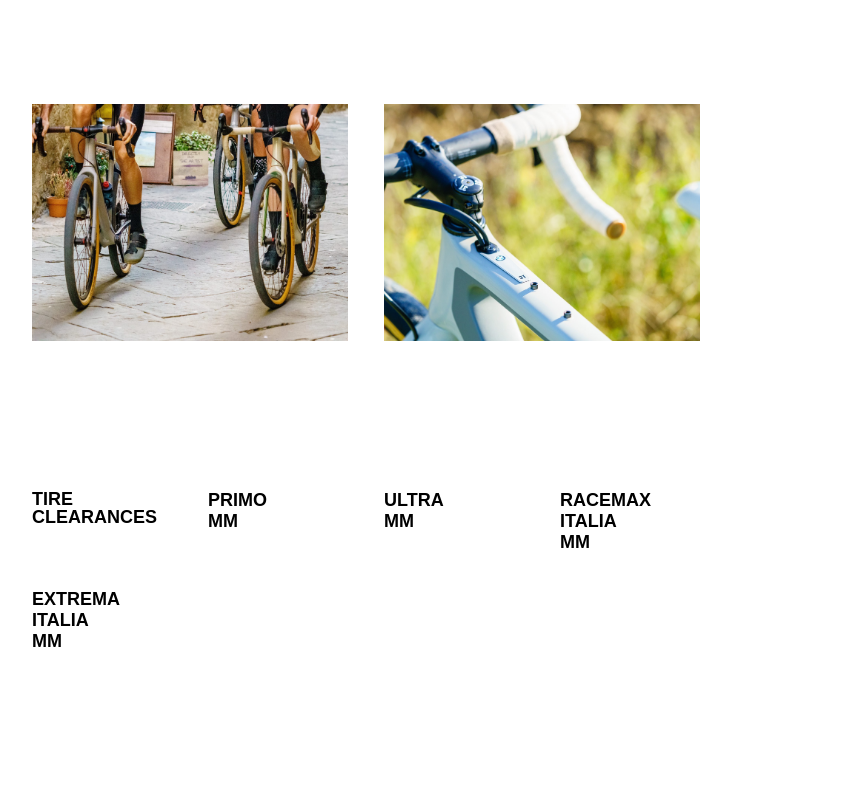
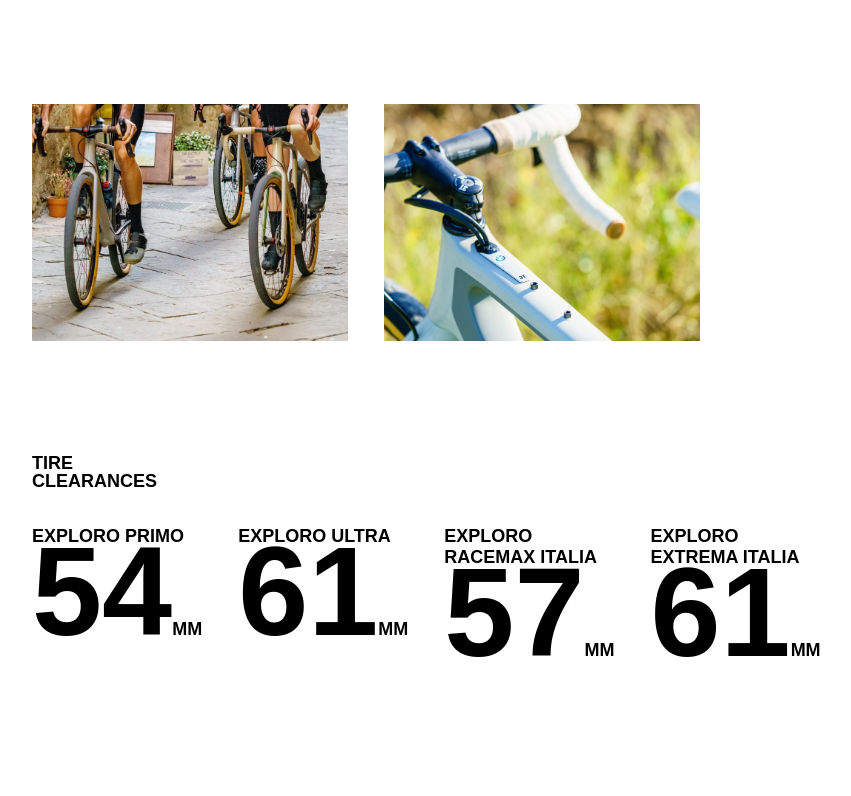
Before and after one commit to JoshuaIsADev/3t, a React (Vite) app: page /exploro in a window 1280 px wide. Shown: the part 2000-2796 px from the top of the page, without its empty margins (404-1255 px from the left). Built offline with nearby package versions, Linux system fonts and the light colour scheme; a web font is replaced by a local one.

Commit message:
finished tire section, added gallery section

```diff
--- a/src/pages/Exploro.jsx
+++ b/src/pages/Exploro.jsx
@@ -9,6 +9,7 @@
 import Section from '../ui/Section';
 import Video from '../ui/Video';
 import Img from '../ui/Img';
+import Gallery from '../ui/Gallery';
 
 const exploroProducts = [
   {
@@ -17,6 +18,7 @@
     price: '2,988',
     link: 'primo',
     image: '/img/3t-exploro-primo.jpg',
+    tire: '54',
   },
   {
     name: 'Exploro Ultra',
@@ -24,6 +26,7 @@
     price: '3,298',
     link: 'ultra',
     image: '/img/3t-exploro-ultra.jpg',
+    tire: '61',
   },
   {
     name: 'Exploro Racemax Italia',
@@ -31,6 +34,7 @@
     price: '7,684',
     link: 'racemax',
     image: '/img/3t-exploro-racemax-italia.jpg',
+    tire: '57',
   },
   {
     name: 'Exploro Extrema Italia',
@@ -38,6 +42,7 @@
     price: '7,299',
     link: 'extrema',
     image: '/img/3t-exploro-extrema-italia.jpg',
+    tire: '61',
   },
 ];
 
@@ -52,19 +57,10 @@
       '/img/3T-BMW-Exploro-Bike-42.jpg',
       '/img/3T-BMW-Exploro-Bike-13.jpg',
     ],
-  },
-];
-
-const productTires = [
-  {
-    id: 'exploro',
-    name: ['Primo', 'Ultra', 'Racemax Italia', 'Extrema Italia'],
-    size: ['54', '61', '57', '61'],
-  },
-  {
-    id: 'strada',
-    name: ['SPrimo', 'SUltra', 'SRacemax Italia', 'SExtrema Italia'],
-    size: ['54', '61', '57', '61'],
+    galleryImg: [
+      '/img/3T-BMW-Exploro-Bike-42.jpg',
+      '/img/3T-BMW-Exploro-Bike-13.jpg',
+    ],
   },
 ];
 
@@ -121,15 +117,27 @@
             </Column>
           ))}
         </Row>
+        <Row $variation='smallPadding'>
+          <Heading as='h5'>Tire clearances</Heading>
+        </Row>
         <Row>
-          <Heading as='h4'>Tire clearances</Heading>
-          {productTires[0].name.map((name, index) => (
-            <Column key={index}>
-              <p>{name}</p>
-              {/* <Heading as='h5'>{tire.size}</Heading> */}
-              <p>mm</p>
+          {exploroProducts.map((exploroProduct) => (
+            <Column key={exploroProduct.index}>
+              <p>{exploroProduct.name}</p>
+              <Heading as='h2'>
+                {exploroProduct.tire}
+                <span style={{ fontWeight: '600' }}>mm</span>
+              </Heading>
             </Column>
           ))}
+        </Row>
+      </Section>
+      <Section id='gallery'>
+        <Row>
+          <Column $variation='fourColumns'>
+            {/* <Img src={productHighlights[0].galleryImg[0]}></Img> */}
+            <Gallery src={productHighlights[0].galleryImg[0]} />
+          </Column>
         </Row>
       </Section>
     </>
--- a/src/ui/Footer.jsx
+++ b/src/ui/Footer.jsx
@@ -75,7 +75,7 @@
       />
       <Row>
         <Column $variation='fourColumns'>
-          <Heading as='h4'>Sign up for our newsletter</Heading>
+          <Heading as='h5'>Sign up for our newsletter</Heading>
         </Column>
         <form>
           <Column $variation=''>
@@ -90,12 +90,12 @@
       </Row>
       <Row>
         <Column $variation='fourColumns'>
-          <Heading as='h4'>Write or call</Heading>
+          <Heading as='h5'>Write or call</Heading>
         </Column>
         {addressDatas.map((addressData) => (
           <React.Fragment key={addressData.heading + addressData.index}>
             <Column $variation=''>
-              <Heading as='h4'>{addressData.heading}</Heading>
+              <Heading as='h5'>{addressData.heading}</Heading>
             </Column>
             <Column $variation='threeColumns'>
               <p>{addressData.subheading}</p>
--- /dev/null
+++ b/src/ui/Gallery.jsx
@@ -0,0 +1,20 @@
+import styled from 'styled-components';
+import Img from './Img';
+
+const StyledGallery = styled.div`
+  display: flex;
+  flex-direction: row;
+  flex-wrap: nowrap;
+  width: 100%;
+  aspect-ratio: 5/3;
+`;
+
+function Gallery({ src }) {
+  return (
+    <StyledGallery>
+      <Img src={src}></Img>
+    </StyledGallery>
+  );
+}
+
+export default Gallery;
--- a/src/ui/Heading.jsx
+++ b/src/ui/Heading.jsx
@@ -23,6 +23,16 @@
   ${(props) =>
     props.as === 'h2' &&
     css`
+      font-size: 7rem;
+      font-weight: 900;
+      line-height: 5rem;
+      text-transform: uppercase;
+      ${(props) => variations[props.$variation]}
+    `}
+
+  ${(props) =>
+    props.as === 'h3' &&
+    css`
       font-size: 1rem;
       font-weight: 600;
       line-height: 1rem;
@@ -31,7 +41,7 @@
     `}
 
     ${(props) =>
-    props.as === 'h3' &&
+    props.as === 'h4' &&
     css`
       font-size: 2rem;
       font-weight: 900;
@@ -43,7 +53,7 @@
     `}
 
   ${(props) =>
-    props.as === 'h4' &&
+    props.as === 'h5' &&
     css`
       font-size: 1rem;
       font-weight: 600;
--- a/src/ui/HeroHeading.jsx
+++ b/src/ui/HeroHeading.jsx
@@ -38,10 +38,10 @@
 function HeroHeading({ color, heading, subheading, link, variation }) {
   return (
     <HeroHeadingContainer $variation={variation}>
-      <Heading as='h3' $variation={color}>
+      <Heading as='h4' $variation={color}>
         {heading}
       </Heading>
-      <Heading as='h4' $variation={color}>
+      <Heading as='h5' $variation={color}>
         {subheading}
       </Heading>
       {link ? (
--- a/src/ui/Row.jsx
+++ b/src/ui/Row.jsx
@@ -3,6 +3,11 @@
 const variations = {
   product: css`
     gap: 6rem;
+  `,
+  smallPadding: css`
+    padding-top: 0rem;
+    padding-bottom: 0rem;
+    margin-bottom: 0rem;
   `,
 };
 
@@ -12,8 +17,9 @@
   grid-template-rows: 1fr;
   width: 100%;
   gap: 2rem;
-  padding: 2rem;
   margin-bottom: 4rem;
+  padding-top: 2rem;
+  padding-bottom: 2rem;
   padding-left: calc(2rem + 400px);
   padding-right: calc(2rem + 140px);
   ${(props) => variations[props.$variation]}
```
